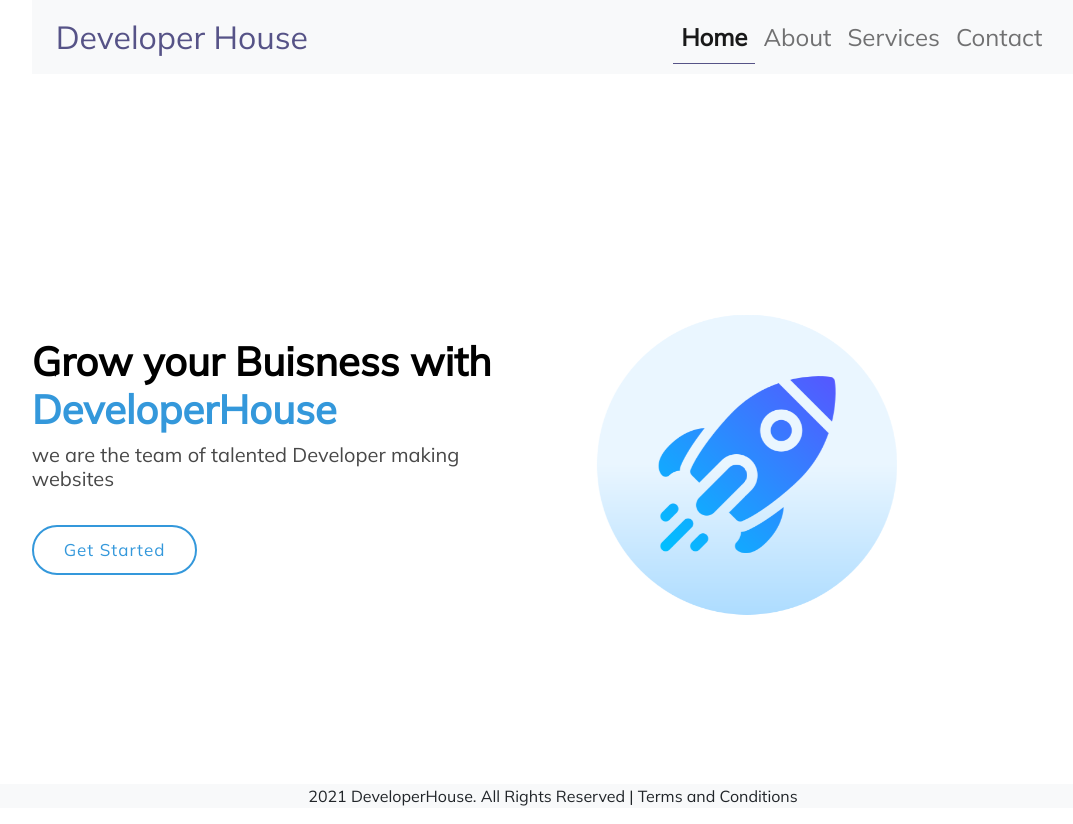
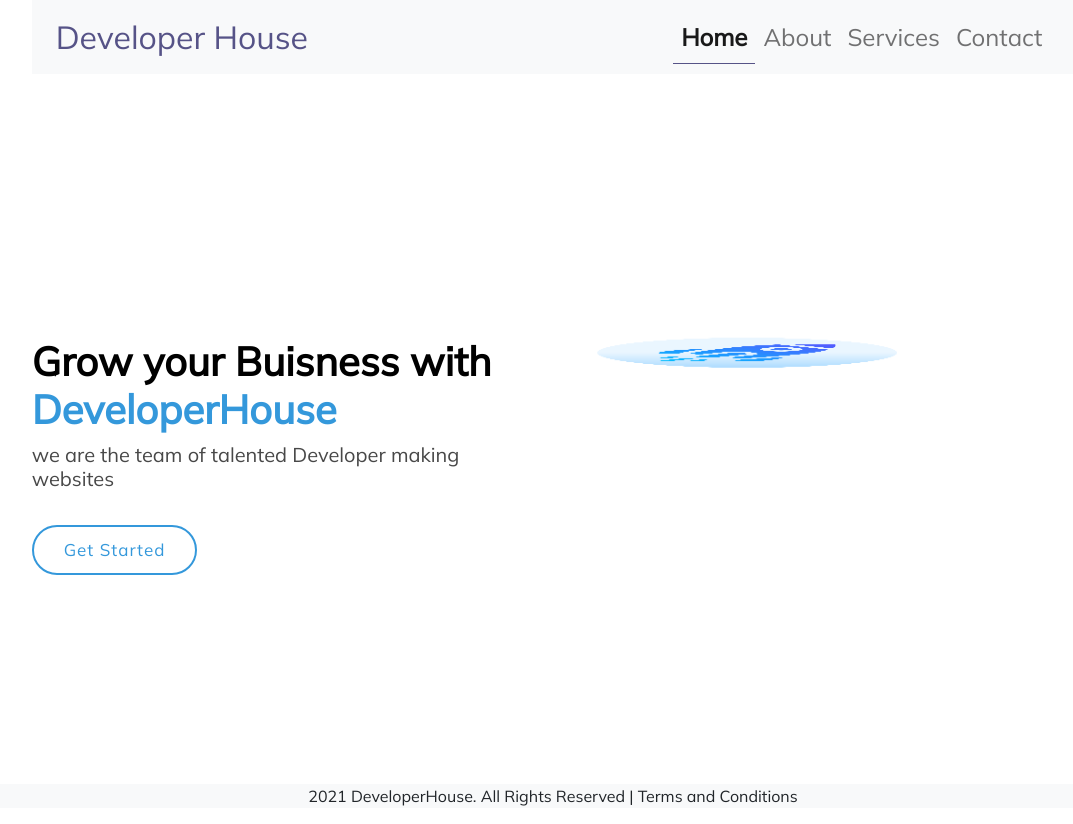
Before and after one commit to AmiyaDas7059/dv1, a React (Create React App) app: page / in a window 1280 px wide. Shown: the whole page, without its empty margins (87-1160 px from the left). Built offline with nearby package versions, Linux system fonts and the light colour scheme.

Commit message:
Update index.css

```diff
--- a/src/index.css
+++ b/src/index.css
@@ -80,7 +80,7 @@ font-size: 20px;
 }
 #header .animated{
   animation: up-down 1s ease-in-out infinite alternate-reverse both;
-  height: 300px;
+  height: 30px;
   width: 300px;
 
 }
```
